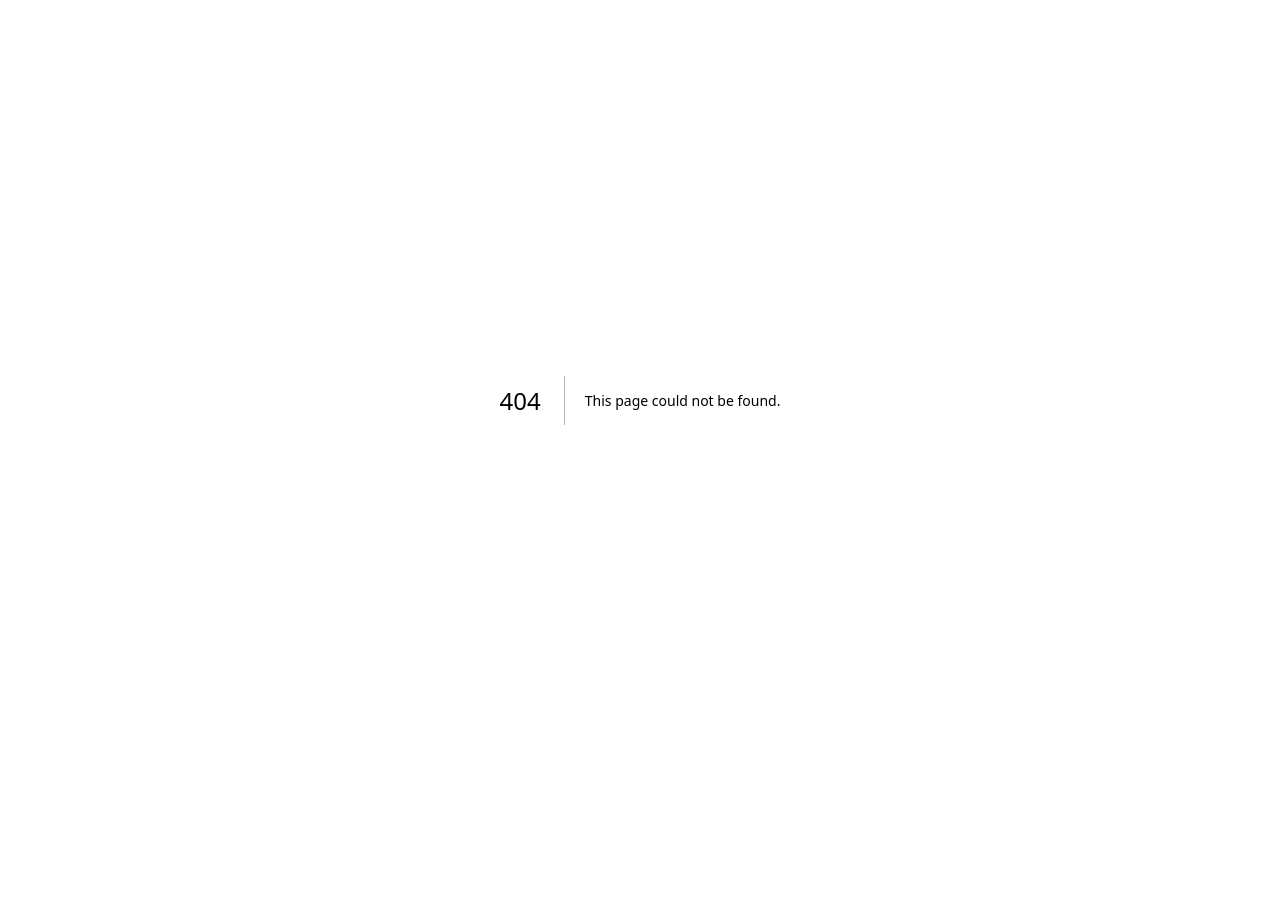
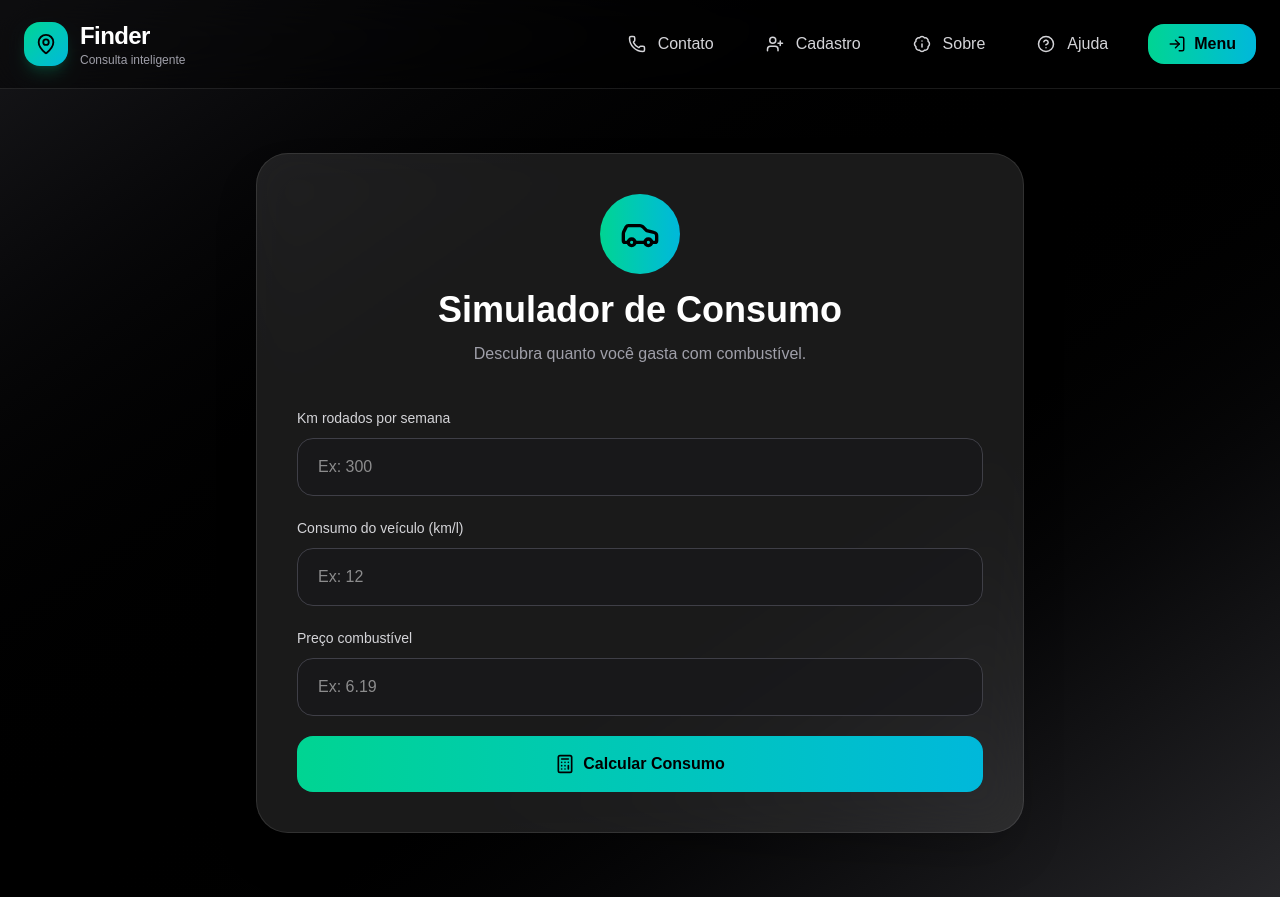
Before and after one commit to Claitonok/proj-consulta, a Next.js app: page /pages/consulta-consumo-veiculo in a window 1280 px wide. Before the commit this address had no page. Before the commit the page ends 800 px from the top, so only its background shows below. Built offline with nearby package versions, Linux system fonts and the light colour scheme.

Commit message:
Add consultas a++

```diff
--- a/app/components/footer.tsx
+++ b/app/components/footer.tsx
@@ -2,7 +2,7 @@
 export default function Footer() {
   return (
     <footer className="w-full bg-gray-800 text-white p-4 text-center">
-      <p>© {new Date().getFullYear()} Next.js App. All rights reserved.</p>
+      <p>© Finder. All rights reserved {new Date().getFullYear()}</p>
     </footer>
   );
 }
--- a/app/components/header.tsx
+++ b/app/components/header.tsx
@@ -76,6 +76,9 @@ export default function Header() {
               <Link href="/pages/calcula-media" className="flex items-center gap-3 px-5 py-4 text-zinc-300 hover:bg-zinc-800 hover:text-white transition-colors">
                 <GraduationCap size={18} /> Calcular Média
               </Link>
+              <Link href="/pages/consulta-consumo-veiculo" className="flex items-center gap-3 px-5 py-4 text-zinc-300 hover:bg-zinc-800 hover:text-white transition-colors">
+                <Calculator size={18} /> Consumo Veículo
+              </Link>
               <div className="border-t border-zinc-700" />
               <Link href="/pages/login" className="flex items-center gap-3 px-5 py-4 text-emerald-400 hover:bg-zinc-800 transition-colors font-medium">
                 <LogIn size={18} /> Fazer Login
@@ -123,6 +126,9 @@ export default function Header() {
                 </Link>
                 <Link href="/pages/calcula-media" onClick={() => setMenuOpen(false)} className="flex items-center gap-3 px-4 py-3 text-sm text-zinc-300 hover:bg-white/5 rounded-lg transition-colors">
                   <GraduationCap size={16} /> Calcular Média
+                </Link>
+                <Link href="/pages/consulta-consumo-veiculo" onClick={() => setMenuOpen(false)} className="flex items-center gap-3 px-4 py-3 text-sm text-zinc-300 hover:bg-white/5 rounded-lg transition-colors">
+                  <Calculator size={16} /> Consumo Veículo
                 </Link>
                 <div className="border-t border-white/5 my-1" />
                 <Link href="/pages/login" onClick={() => setMenuOpen(false)} className="flex items-center gap-3 px-4 py-3 text-sm text-emerald-400 hover:bg-white/5 rounded-lg transition-colors font-medium">
--- /dev/null
+++ b/app/pages/consulta-consumo-veiculo/page.tsx
@@ -0,0 +1,256 @@
+"use client";
+
+import { useState } from "react";
+import { HeaderConsulta } from "@/app/components/header";
+import {
+  Car,
+  Fuel,
+  Calculator,
+  TrendingUp,
+} from "lucide-react";
+import { toast } from "sonner";
+
+export default function ConsultaConsumoVeiculo() {
+  const [kmSemana, setKmSemana] = useState("");
+  const [consumo, setConsumo] = useState("");
+  const [precoCombustivel, setPrecoCombustivel] = useState("");
+
+  const [resultado, setResultado] = useState<{
+    semanal: number;
+    mensal: number;
+    anual: number;
+  } | null>(null);
+
+  function calcularConsumo(
+    e: React.FormEvent
+  ) {
+    e.preventDefault();
+
+    const km = Number(kmSemana);
+    const kmLitro = Number(consumo);
+    const preco = Number(precoCombustivel);
+
+    if (
+      !km ||
+      !kmLitro ||
+      !preco
+    ) {
+      toast.error(
+        "Preencha todos os campos"
+      );
+      return;
+    }
+
+    const litrosSemana = km / kmLitro;
+
+    const custoSemanal =
+      litrosSemana * preco;
+
+    setResultado({
+      semanal: custoSemanal,
+      mensal: custoSemanal * 4,
+      anual: custoSemanal * 52,
+    });
+
+    toast.success(
+      "Simulação realizada!"
+    );
+  }
+
+  return (
+    <div className="min-h-screen bg-linear-to-br from-zinc-900 via-black to-zinc-800 text-white flex flex-col">
+      <HeaderConsulta />
+
+      <main className="flex-1 flex items-center justify-center px-6 py-16">
+
+        <div className="w-full max-w-3xl bg-white/10 backdrop-blur-xl border border-white/10 rounded-[32px] shadow-2xl p-10">
+
+          {/* HEADER */}
+          <div className="text-center mb-10">
+
+            <div className="w-20 h-20 rounded-full mx-auto mb-4 bg-linear-to-r from-emerald-400 to-cyan-500 flex items-center justify-center">
+              <Car
+                size={40}
+                className="text-black"
+              />
+            </div>
+
+            <h1 className="text-4xl font-black">
+              Simulador de Consumo
+            </h1>
+
+            <p className="text-zinc-400 mt-3">
+              Descubra quanto você gasta
+              com combustível.
+            </p>
+
+          </div>
+
+          {/* FORM */}
+          <form
+            onSubmit={calcularConsumo}
+            className="space-y-5"
+          >
+
+            <div>
+              <label className="text-sm text-zinc-300">
+                Km rodados por semana
+              </label>
+
+              <input
+                type="number"
+                value={kmSemana}
+                onChange={(e) =>
+                  setKmSemana(
+                    e.target.value
+                  )
+                }
+                placeholder="Ex: 300"
+                className="mt-2 w-full rounded-2xl bg-zinc-900/70 border border-zinc-700 px-5 py-4 focus:ring-2 focus:ring-emerald-400"
+              />
+            </div>
+
+            <div>
+              <label className="text-sm text-zinc-300">
+                Consumo do veículo (km/l)
+              </label>
+
+              <input
+                type="number"
+                value={consumo}
+                onChange={(e) =>
+                  setConsumo(
+                    e.target.value
+                  )
+                }
+                placeholder="Ex: 12"
+                className="mt-2 w-full rounded-2xl bg-zinc-900/70 border border-zinc-700 px-5 py-4 focus:ring-2 focus:ring-emerald-400"
+              />
+            </div>
+
+            <div>
+              <label className="text-sm text-zinc-300">
+                Preço combustível
+              </label>
+
+              <input
+                type="number"
+                step="0.01"
+                value={precoCombustivel}
+                onChange={(e) =>
+                  setPrecoCombustivel(
+                    e.target.value
+                  )
+                }
+                placeholder="Ex: 6.19"
+                className="mt-2 w-full rounded-2xl bg-zinc-900/70 border border-zinc-700 px-5 py-4 focus:ring-2 focus:ring-emerald-400"
+              />
+            </div>
+
+            <button
+              type="submit"
+              className="w-full py-4 rounded-2xl bg-linear-to-r from-emerald-400 to-cyan-500 text-black font-bold flex items-center justify-center gap-2 hover:scale-[1.02] transition-all"
+            >
+              <Calculator size={20} />
+              Calcular Consumo
+            </button>
+
+          </form>
+
+          {/* RESULTADO */}
+{resultado && (
+  <div className="mt-10">
+    <div className="bg-zinc-900/70 border border-zinc-700 rounded-3xl p-8">
+
+      <div className="flex justify-center mb-5">
+        <TrendingUp
+          size={40}
+          className="text-emerald-400"
+        />
+      </div>
+
+      <h2 className="text-center text-2xl font-bold mb-8">
+        Resultado
+      </h2>
+
+      <div className="grid md:grid-cols-3 gap-4">
+
+        <div className="bg-zinc-800 rounded-2xl p-5 text-center">
+          <p className="text-zinc-400 text-sm">
+            Semanal
+          </p>
+          <p className="text-2xl font-bold text-emerald-400">
+            R$ {resultado.semanal.toFixed(2)}
+          </p>
+        </div>
+
+        <div className="bg-zinc-800 rounded-2xl p-5 text-center">
+          <p className="text-zinc-400 text-sm">
+            Mensal
+          </p>
+          <p className="text-2xl font-bold text-cyan-400">
+            R$ {resultado.mensal.toFixed(2)}
+          </p>
+        </div>
+
+        <div className="bg-zinc-800 rounded-2xl p-5 text-center">
+          <p className="text-zinc-400 text-sm">
+            Anual
+          </p>
+          <p className="text-2xl font-bold text-yellow-400">
+            R$ {resultado.anual.toFixed(2)}
+          </p>
+        </div>
+
+      </div>
+
+      {/* SHARE */}
+      {/* Resultado */}
+      <div className="mt-8 pt-6 border-t border-zinc-700">
+
+        <p className="text-center text-zinc-400 mb-4">
+          Compartilhe esta simulação
+        </p>
+
+        <button
+          onClick={async () => {
+            if (navigator.share) {
+              await navigator.share({
+                title: "Simulador de Consumo - Finder",
+                text: `Meu gasto estimado com combustível é:
+
+Semanal: R$ ${resultado.semanal.toFixed(2)}
+Mensal: R$ ${resultado.mensal.toFixed(2)}
+Anual: R$ ${resultado.anual.toFixed(2)}`,
+                url: window.location.href,
+              });
+            }
+          }}
+          className="
+            w-full
+            py-4
+            rounded-2xl
+            bg-linear-to-r
+            from-emerald-400
+            to-cyan-500
+            text-black
+            font-bold
+            hover:scale-[1.02]
+            transition-all
+          "
+        >
+          Compartilhar Resultado
+        </button>
+
+      </div>
+
+    </div>
+  </div>
+)}
+
+        </div>
+
+      </main>
+    </div>
+  );
+}
--- a/package.json
+++ b/package.json
@@ -10,7 +10,7 @@
   },
   "dependencies": {
     "lucide-react": "^1.17.0",
-    "next": "^16.2.6",
+    "next": "^16.2.9",
     "react": "19.2.4",
     "react-dom": "19.2.4",
     "sonner": "^2.0.7"
```
Also changed, not shown: 1 other file (tests, documents, lock files or other folders).
